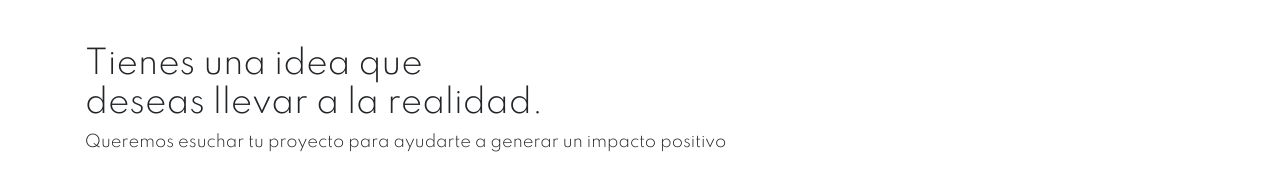
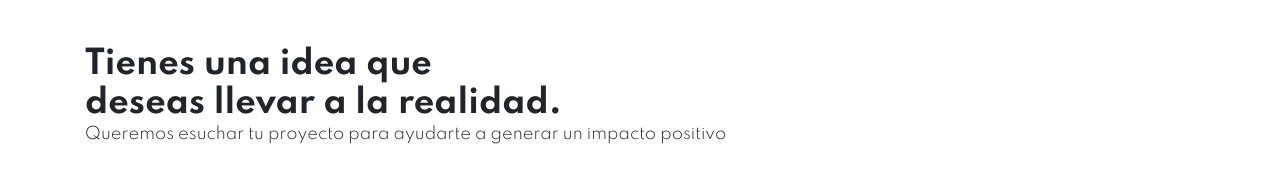
Before and after one commit to IvanPMa/web-layout-using-Bootstrap-4, a plain HTML site: page index.html in a window 1280 px wide. Shown: the part 3610-3800 px from the top of the page. Drawn offline with nearby package versions, Linux system fonts and the light colour scheme.

Commit message:
Footer first  part

```diff
--- a/index.html
+++ b/index.html
@@ -295,9 +295,9 @@
       <section class="bg-light py-5">
         <div class="container">
           <div class="width-75">
-            <h2>Tienes una idea que <br>
+            <h2 class="font-weight-bold mb-0">Tienes una idea que <br>
                deseas llevar a la realidad.</h2>
-               <p>Queremos esuchar tu proyecto para ayudarte a generar un impacto positivo</p>
+               <p class="muted">Queremos esuchar tu proyecto para ayudarte a generar un impacto positivo</p>
           </div>
         </div>
       </section>
```
